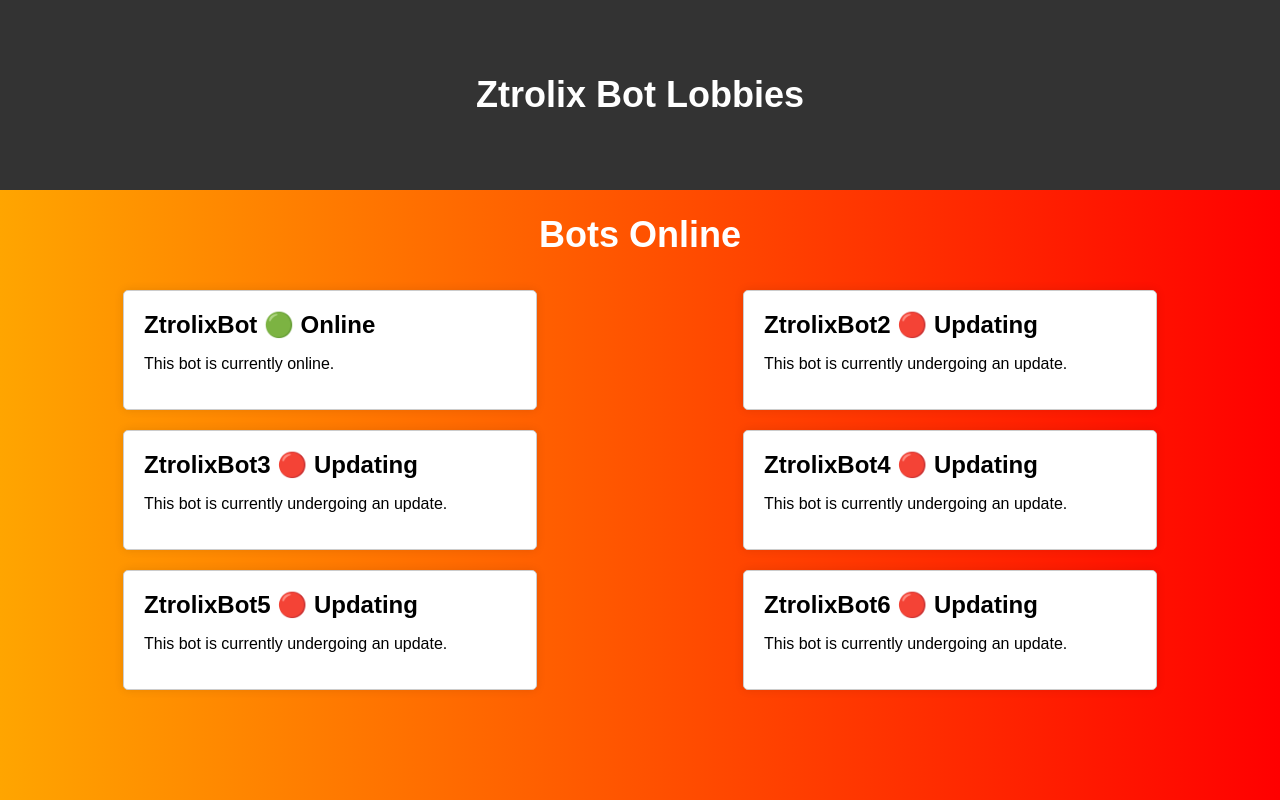
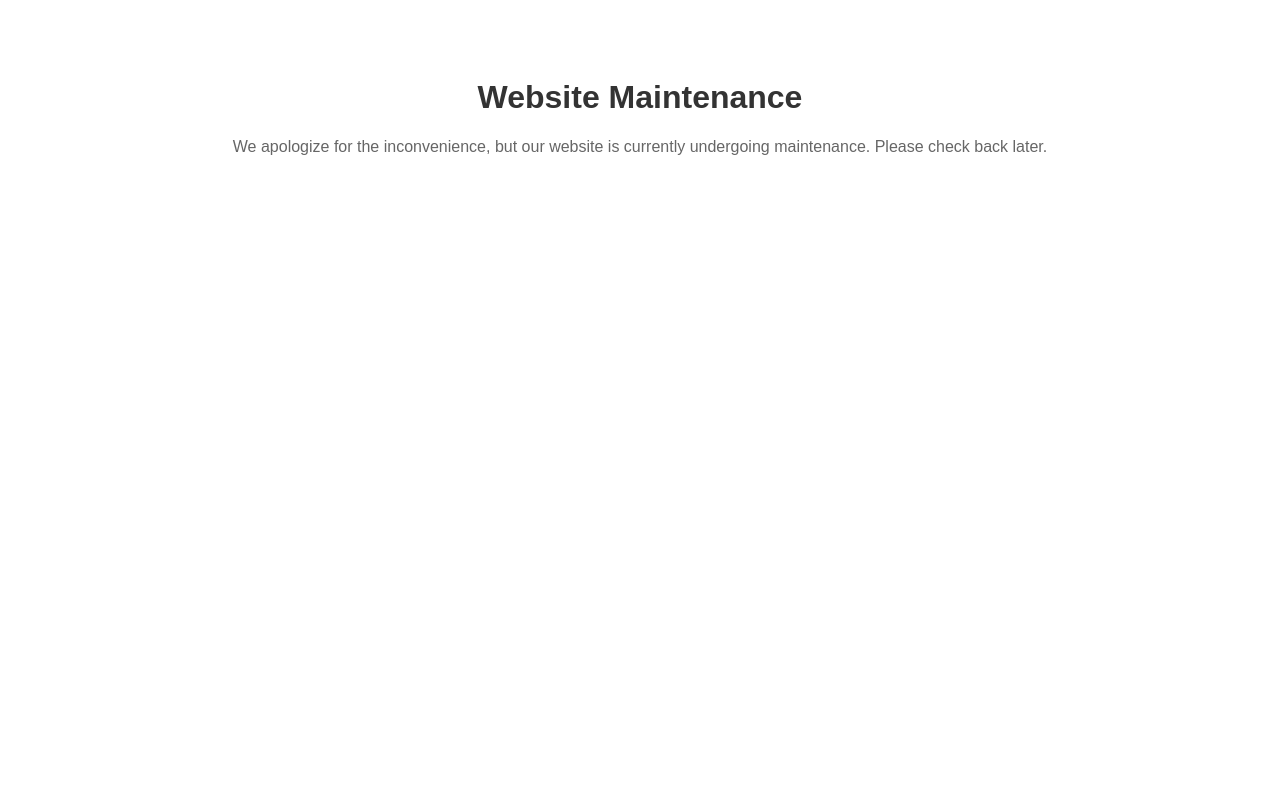
Before and after one commit to Ztrolix/ZtrolixBotFN, a plain HTML site: page index.html in a window 1280 px wide. Drawn offline with Linux system fonts and the light colour scheme.

Commit message:
Add files via upload

```diff
--- a/index.html
+++ b/index.html
@@ -1,86 +1,33 @@
 <!DOCTYPE html>
-<html>
+<html lang="en">
     <head>
         <meta charset="UTF-8">
-    <meta name="viewport" content="width=device-width, initial-scale=1">
-    <title>Ztrolix Bot Lobbies - Bots Online</title>
+        <meta name="viewport" content="width=device-width, initial-scale=1.0">
+        <title>Ztrolix Server</title>
         <style>
             body {
                 font-family: Arial, sans-serif;
-            background: linear-gradient(90deg, #FFA500, #FF0000);
-            background-size: cover;
-            margin: 0;
-            padding: 0;
-        }
-
-        header {
-            background-color: #333;
-            color: #fff;
                 text-align: center;
                 padding: 50px;
             }
 
             h1 {
-            font-size: 36px;
-            margin: 20;
+                color: #333;
             }
 
-        h2 {
-            font-size: 24px;
-            margin: 0;
-        }
-
-        .container {
-            display: flex;
-            flex-wrap: wrap;
-            justify-content: space-around;
-            margin: 20px;
-        }
-
-        .box {
-            width: 30%;
-            background-color: #fff;
-            border: 1px solid #ccc;
-            border-radius: 5px;
-            padding: 20px;
-            margin: 10px;
-            box-shadow: 0 0 10px rgba(0, 0, 0, 0.1);
+            p {
+                color: #666;
             }
         </style>
     </head>
     <body>
-    <header>
-        <h1>Ztrolix Bot Lobbies</h1>
-    </header>
-
-    <center><h1 style="color: white;">Bots Online</h1></center>
-
-    <div class="container">
-        <div class="box">
-            <h2>ZtrolixBot 🟢 Online</h2>
-            <p>This bot is currently online.</p>
+        <div id="Maintenance">
+            <h1>Website Maintenance</h1>
+            <p>We apologize for the inconvenience, but our website is currently undergoing maintenance. Please check back later.</p>
         </div>
-
-        <div class="box">
-            <h2>ZtrolixBot2 🔴 Updating</h2>
-            <p>This bot is currently undergoing an update.</p>
-        </div>
-        <div class="box">
-            <h2>ZtrolixBot3 🔴 Updating</h2>
-            <p>This bot is currently undergoing an update.</p>
-        </div>
-        <div class="box">
-            <h2>ZtrolixBot4 🔴 Updating</h2>
-            <p>This bot is currently undergoing an update.</p>
-        </div>
-        <div class="box">
-            <h2>ZtrolixBot5 🔴 Updating</h2>
-            <p>This bot is currently undergoing an update.</p>
-        </div>
-        <div class="box">
-            <h2>ZtrolixBot6 🔴 Updating</h2>
-            <p>This bot is currently undergoing an update.</p>
-        </div>
+        <div hidden id="Maintenance">
+            <h1>Safe Connection</h1>
+            <p>We are redirecting you to the website, please wait...</p>
         </div>
     </body>
 </html>
```
Also changed, not shown: home/index.html (added, +87 -0 lines). Lines whose indentation alone changed are shown as unchanged.
